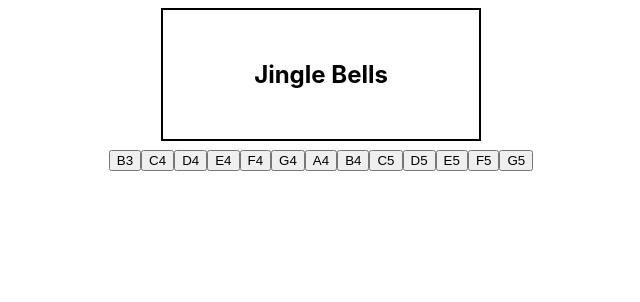
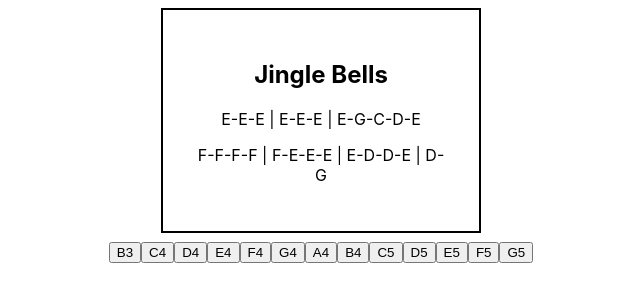
Before and after one commit to ianhundere/React-Cital-Piano, a React (Create React App) app: page / in a window 1280 px wide. Shown: the top 302 px of the page, without its empty margins (319-959 px from the left). Built offline with nearby package versions, Linux system fonts and the light colour scheme.

Commit message:
adds jingle bells sheet music

```diff
--- a/src/Sheetmusic.js
+++ b/src/Sheetmusic.js
@@ -7,6 +7,8 @@ const Sheetmusic = (props) => {
 
         <div className="sheetmusic">
             <h2>Jingle Bells</h2>
+            <p>E-E-E |  E-E-E |  E-G-C-D-E</p>
+            <p>F-F-F-F | F-E-E-E | E-D-D-E | D-G </p>
         </div>
     )
 }
```
